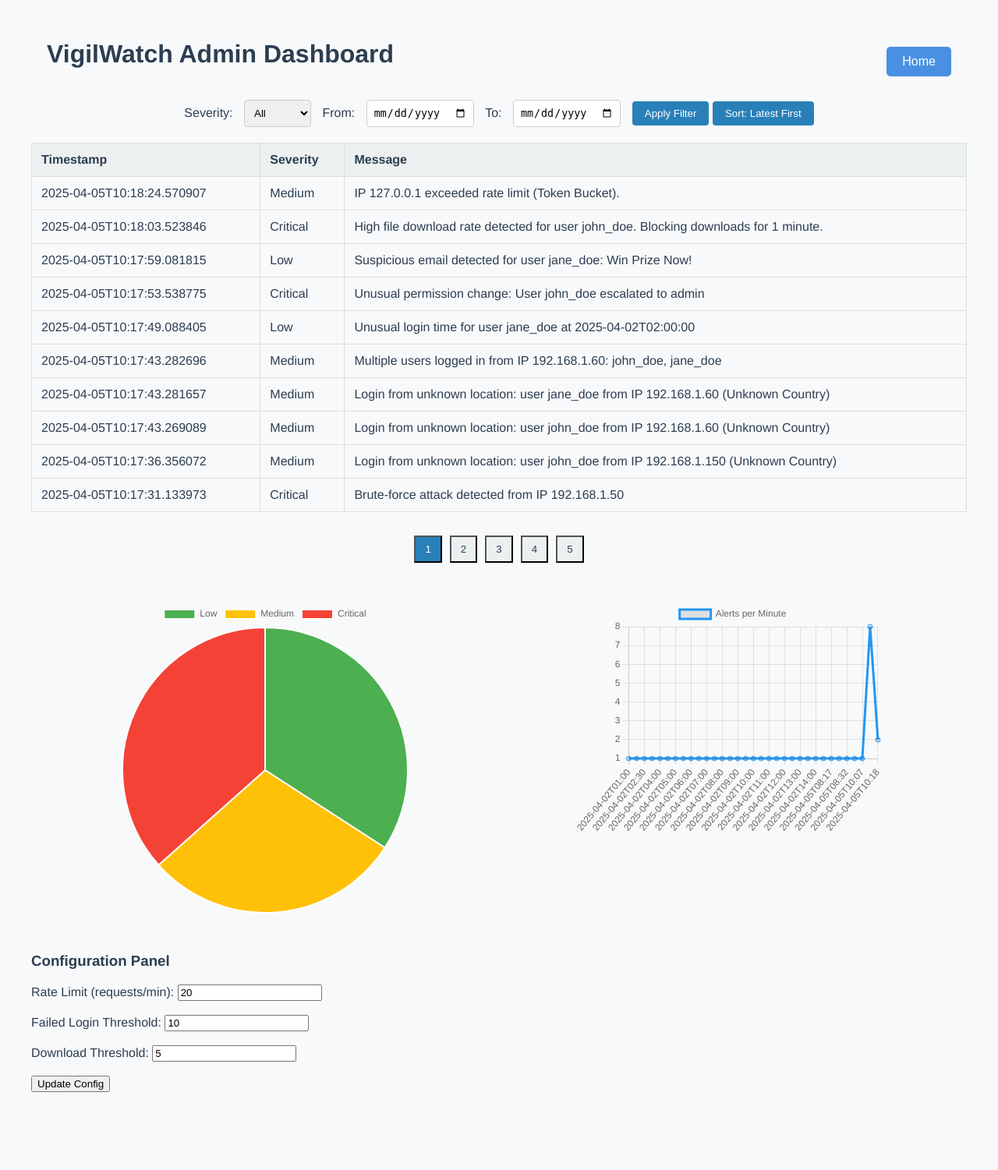
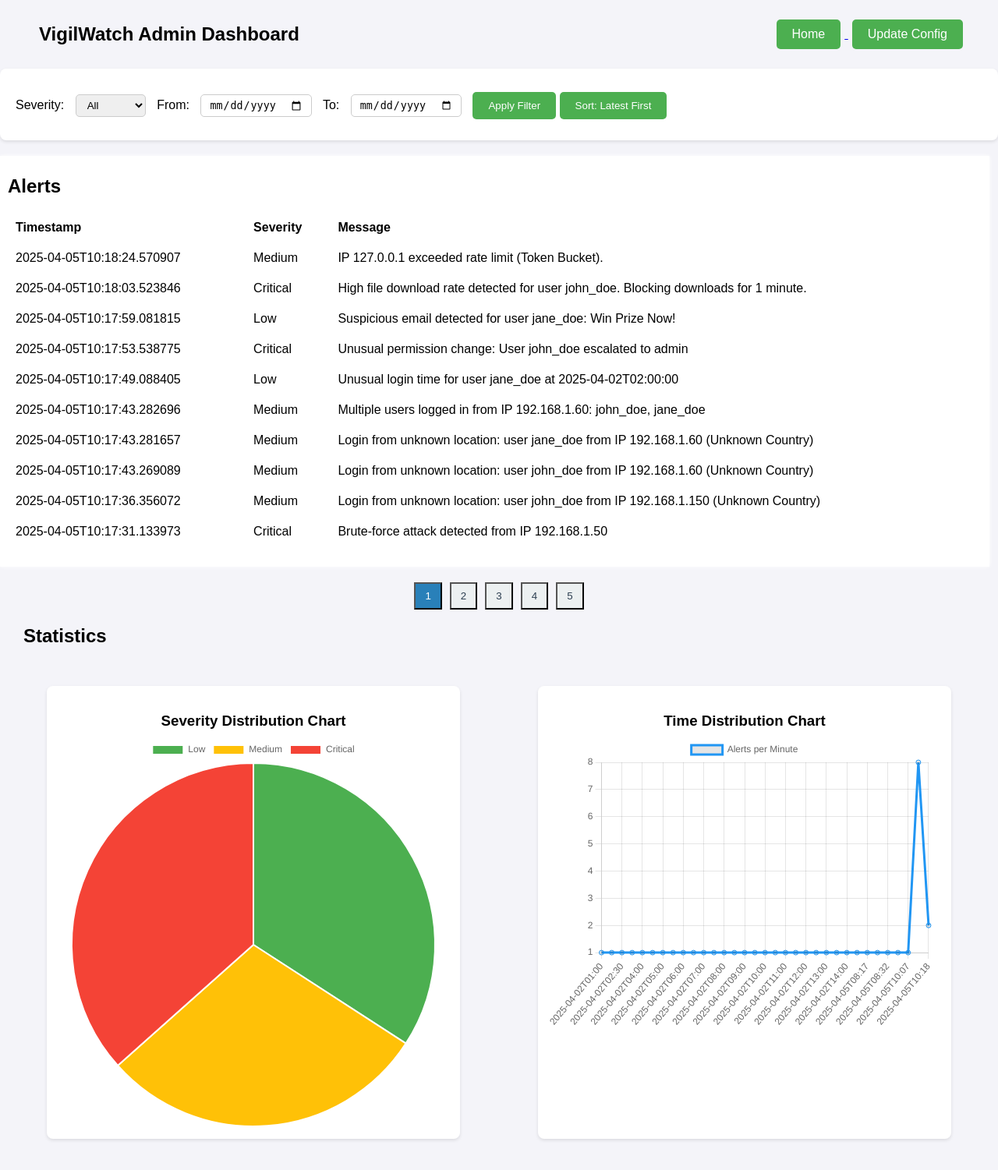
Before and after one commit to krishna09-dev/VigilWatch, a Flask app: page /admin in a window 1280 px wide. Shown: the whole page at 78% size. Before the commit the page ends 1401 px from the top, so only its background shows below. Run offline with Flask 2, Linux system fonts and the light colour scheme.

Commit message:
New
changes in css page and added new css page

```diff
--- a/app.py
+++ b/app.py
@@ -312,6 +312,8 @@ def process_system_activity(event):
     else:
         send_alert(f"System activity event: {message}", severity="Low")
 
+
+
 def real_virus_scan(file_content):
     headers = {"x-apikey": VT_API_KEY}
     upload_url = "https://www.virustotal.com/api/v3/files"
--- /dev/null
+++ b/static/css/admin.css
@@ -0,0 +1,253 @@
+/* General Styles */
+body {
+  font-family: Arial, sans-serif;
+  background-color: #f4f4f9;
+  margin: 0;
+  padding: 0;
+}
+
+/* Header Bar */
+.header-bar {
+  display: flex;
+  justify-content: space-between;
+  align-items: center;
+  margin: 20px;
+  padding: 0 20px;
+}
+
+.header-bar h1 {
+  margin: 10px;
+}
+
+/* Buttons */
+button.upload-btn {
+  background-color: #4CAF50; /* Green background */
+  color: white;              /* White text color */
+  padding: 10px 20px;        /* Padding inside button */
+  border: none;              /* Remove borders */
+  border-radius: 5px;        /* Rounded corners */
+  cursor: pointer;           /* Change cursor on hover */
+  font-size: 16px;           /* Font size */
+  transition: background-color 0.3s ease; /* Smooth transition on hover */
+}
+
+button.upload-btn:hover {
+  background-color: #45a049; /* Darker green when hovered */
+}
+
+button.upload-btn:active {
+  background-color: #388e3c; /* Even darker green when button is clicked */
+}
+
+button.upload-btn:focus {
+  outline: none; /* Remove outline on focus */
+  box-shadow: 0 0 0 3px rgba(76, 175, 80, 0.5); /* Green glow on focus */
+}
+
+/* Modal Styles */
+.modal {
+  display: none; /* Hidden by default */
+  position: fixed;
+  z-index: 1;
+  left: 0;
+  top: 0;
+  width: 100%;
+  height: 100%;
+  overflow: auto;
+  background-color: rgba(0, 0, 0, 0.4); /* Black with opacity */
+  padding-top: 60px;
+}
+
+.modal-content {
+  background-color: #fefefe;
+  margin: 10% auto;
+  padding: 20px;
+  width: 30%;  /* Set the width to a smaller value (e.g., 40%) */
+  max-width: 500px; /* Optionally, set a max-width to prevent it from getting too wide */
+  border-radius: 8px;
+  text-align: center;
+  position: relative;
+}
+
+/* Close button in modal */
+.close {
+  color: #aaa;
+  float: right;
+  font-size: 28px;
+  font-weight: bold;
+}
+
+.close:hover,
+.close:focus {
+  color: black;
+  text-decoration: none;
+  cursor: pointer;
+}
+
+/* Form inside modal */
+.modal form {
+  display: flex;
+  flex-direction: column;
+}
+
+.modal label,
+.modal input {
+  margin: 10px 0;
+}
+
+/* Filter Panel */
+.filter-panel {
+  background-color: #fff;
+  padding: 20px;
+  margin: 20px 0;
+  border-radius: 8px;
+  box-shadow: 0 2px 4px rgba(0, 0, 0, 0.1);
+}
+
+.filter-panel label {
+  margin-right: 10px;
+}
+
+.filter-panel select,
+.filter-panel input {
+  margin: 0 10px 10px 0;
+  padding: 5px 10px;
+  border-radius: 5px;
+  border: 1px solid #ccc;
+}
+
+.filter-panel button {
+  margin-top: 10px;
+  padding: 10px 20px;
+  border: none;
+  background-color: #4CAF50;
+  color: white;
+  border-radius: 5px;
+  cursor: pointer;
+}
+
+.filter-panel button:hover {
+  background-color: #45a049;
+}
+
+/* Alerts Table */
+table {
+  width: 100%;
+  border-collapse: collapse;
+  margin: 20px 0;
+}
+
+th, td {
+    padding: 10px;
+    text-align: left;
+    border-bottom: 1px solid #fff;
+}
+
+
+
+tr:hover {
+  background-color: #f1f1f1;
+}
+
+/* Pagination Controls */
+#pagination {
+  text-align: center;
+  margin-top: 20px;
+}
+
+/* Statistics Section */
+.charts-wrapper {
+    display: flex;
+    justify-content: space-around;
+    gap: 20px;
+    margin-top: 30px;
+    padding: 20px;
+    flex-wrap: wrap;
+  }
+
+  .chart-container {
+    background-color: #fff;
+    padding: 15px;
+    border-radius: 8px;
+    box-shadow: 0 2px 4px rgba(0, 0, 0, 0.1);
+    width: 500px;
+    margin-bottom: 20px;
+  }
+
+  .chart-container h3 {
+    margin-bottom: 10px;
+    text-align: center;
+  }
+
+  /* Ensure the canvas inside the chart container fits well */
+  .chart-container canvas {
+    width: 100% !important; /* Override canvas width to ensure it takes the full space */
+    height: auto !important; /* Maintain aspect ratio */
+  }
+
+
+/* Modal Form Styling */
+.modal-content {
+  background: #fff;
+  margin: 10% auto;
+  padding: 20px;
+  width: 25%;  /* Set the width to a smaller value (e.g., 40%) */
+  max-width: 500px; /* Optionally, set a max-width to prevent it from getting too wide */
+  border-radius: 8px;
+  position: relative;
+}
+
+/* Header Bar Styling */
+.header-bar button {
+  margin: 0 5px; /* Add a smaller margin between buttons */
+  padding: 10px 20px; /* Adjust button padding if needed */
+}
+
+/* General Form Styling */
+form {
+  display: flex;
+  flex-direction: column;
+  align-items: flex-start;
+}
+
+form div {
+  margin-bottom: 15px;
+}
+
+form label {
+  margin-bottom: 5px;
+  font-weight: bold;
+}
+
+form input[type="number"],
+form input[type="date"],
+form select {
+  width: 10%;
+  padding: 10px;
+  margin-top: 5px;
+  border-radius: 5px;
+  border: 1px solid #ccc;
+}
+
+form button {
+  margin-top: 20px;
+  padding: 10px 20px;
+  border: none;
+  background-color: #4CAF50;
+  color: white;
+  border-radius: 5px;
+  cursor: pointer;
+  /* position: ; */
+}
+
+form button:hover {
+  background-color: #45a049;
+}
+
+.alerts-table {
+    background-color: white;
+    box-shadow: 0px 0px 5px 0px white;
+    padding: 5px;
+    padding-left: 10px;
+    width: 98%;
+}
--- a/templates/admin.html
+++ b/templates/admin.html
@@ -4,52 +4,27 @@
   <meta charset="UTF-8">
   <title>VigilWatch Admin Dashboard</title>
   <meta name="viewport" content="width=device-width, initial-scale=1.0">
-  <link rel="stylesheet" href="{{ url_for('static', filename='css/styles.css') }}">
+  <!-- <link rel="stylesheet" href="{{ url_for('static', filename='css/styles.css') }}"> -->
+  <link rel="stylesheet" href="{{ url_for('static', filename='css/admin.css') }}">
   <script src="https://cdn.jsdelivr.net/npm/chart.js"></script>
-  <style>
-    .charts-wrapper {
-      display: flex;
-      justify-content: space-around;
-      flex-wrap: wrap;
-      margin: 30px auto;
-      max-width: 1440px;
-    }
-    .chart-container {
-      width: 400px;
-      height: auto;
-      margin: 20px;
-    }
-    #pagination {
-      text-align: center;
-      margin-top: 20px;
-    }
-    .header-bar {
-      display: flex;
-      justify-content: space-between;
-      align-items: center;
-      margin-bottom: 20px;
-      padding: 0 20px;
-    }
-    .header-bar h1 {
-      margin: 0;
-    }
-  </style>
+
 </head>
 <body>
   <div class="container">
+    <nav>
     <div class="header-bar">
       <h1>VigilWatch Admin Dashboard</h1>
+      <div>
         <a href="{{ url_for('index') }}">
           <button id="homepage" class="upload-btn">Home</button>
-      </a>
+        </a><button type="button" class="upload-btn" id="openConfigModalBtn">Update Config</button>
       </div>
-    <h2></h2>
-    <nav>
-
+    </div>
   </nav>
 
     <!-- Filter Panel -->
     <div class="filter-panel">
+      <div>
         <label for="severityFilter">Severity:</label>
         <select id="severityFilter">
           <option value="">All</option>
@@ -64,8 +39,11 @@
         <button id="applyFilter" type="button">Apply Filter</button>
         <button id="toggleSort" type="button">Sort: Latest First</button>
     </div>
+    </div>
 
     <!-- Alerts Table -->
+    <div class="alerts-table">
+      <h2>Alerts</h2>
       <table id="alertsTable">
         <thead>
           <tr>
@@ -84,41 +62,66 @@
           {% endfor %}
         </tbody>
       </table>
-
+    </div>
     <!-- Pagination Controls -->
     <div id="pagination"></div>
 
     <!-- Charts Section -->
+
+    <h2 style="margin-left: 30px;">Statistics</h2>
     <div class="charts-wrapper">
       <div class="chart-container">
+        <h3>Severity Distribution Chart</h3>
         <canvas id="severityChart" width="400" height="300"></canvas>
       </div>
       <div class="chart-container">
+        <h3>Time Distribution Chart</h3>
         <canvas id="timeChart" width="400" height="300"></canvas>
       </div>
     </div>
 
-    <!-- Configuration Panel -->
+    <!-- Modal for Configuration Form -->
+    <div id="configModal" class="modal">
+      <div class="modal-content">
+        <span class="close" id="closeConfigModal">&times;</span>
         <h3>Configuration Panel</h3>
-    <form id="configForm">
+        <form id="configForm" method="POST">
+          <div>
             <label>Rate Limit (requests/min):</label>
-      <input type="number" id="rate_limit_requests" value="{{ config.rate_limit_requests }}"><br><br>
+            <input type="number" name="rate_limit_requests" id="rate_limit_requests" value="{{ config.rate_limit_requests }}"><br><br>
+          </div>
+          <div>
             <label>Failed Login Threshold:</label>
-      <input type="number" id="failed_login_threshold" value="{{ config.failed_login_threshold }}"><br><br>
+            <input type="number" name="failed_login_threshold" id="failed_login_threshold" value="{{ config.failed_login_threshold }}"><br><br>
+          </div>
+          <div>
             <label>Download Threshold:</label>
-      <input type="number" id="download_threshold" value="{{ config.download_threshold }}"><br><br>
-      <button type="submit">Update Config</button>
+            <input type="number" name="download_threshold" id="download_threshold" value="{{ config.download_threshold }}"><br><br>
+          </div>
+          <button type="submit" id="submitConfigBtn">Update Config</button>
         </form>
       </div>
-
-  <!-- Modal for Detailed Alert and Config Updates -->
-  <div id="alertModal" class="modal">
-    <div class="modal-content">
-      <span class="close" id="closeModal">&times;</span>
-      <h3>Details</h3>
-      <pre id="alertDetails"></pre>
     </div>
   </div>
+
+  <script>
+    // Show the modal when the "Update Config" button is clicked
+    document.getElementById('openConfigModalBtn').addEventListener('click', function() {
+      document.getElementById('configModal').style.display = "block";
+    });
+
+    // Close the modal when the "x" button is clicked
+    document.getElementById('closeConfigModal').addEventListener('click', function() {
+      document.getElementById('configModal').style.display = "none";
+    });
+
+    // Close the modal if the user clicks outside of it
+    window.onclick = function(event) {
+      if (event.target === document.getElementById('configModal')) {
+        document.getElementById('configModal').style.display = "none";
+      }
+    };
+  </script>
 
   <script src="{{ url_for('static', filename='js/admin.js') }}"></script>
 </body>
```
Lines whose indentation alone changed are shown as unchanged.
